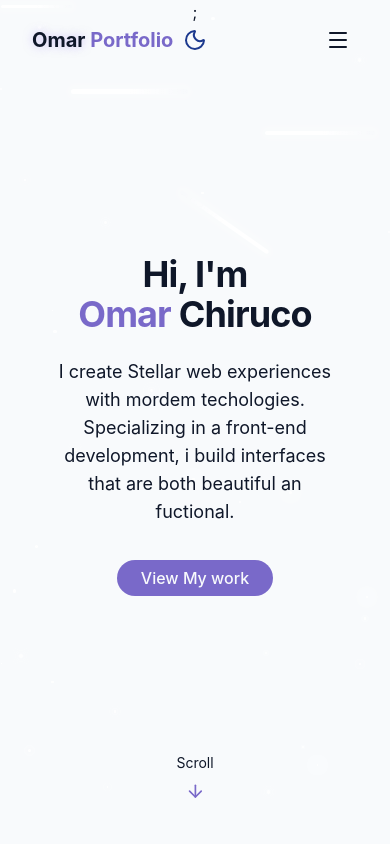
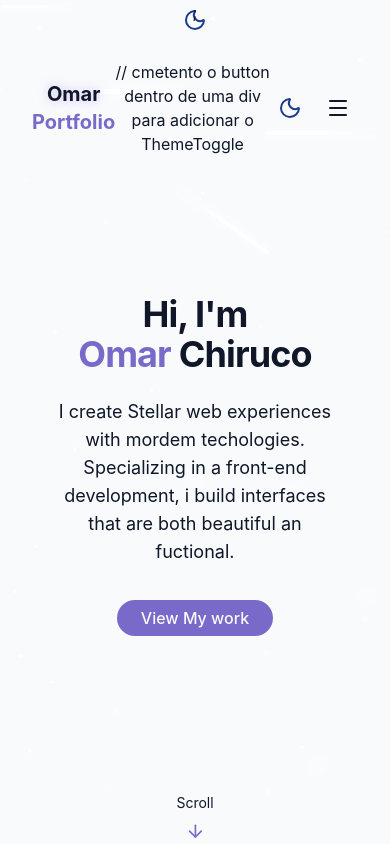
Before and after one commit to ChirucoOmar/protifolio, a React (Vite) app: page / in a window 390 px wide. Shown: the top 844 px of the page. Built offline with nearby package versions, Linux system fonts and the light colour scheme.

Commit message:
alteração  no Nav bar e no ThemeToogle

```diff
--- a/src/components/Navbar.jsx
+++ b/src/components/Navbar.jsx
@@ -1,6 +1,8 @@
 import { cn } from "@/lib/utils";
 import { Menu, X } from "lucide-react";
 import { useEffect, useState } from "react";
+import { ThemeToggle } from "./ThemeToggle"; //novo import
+
 
 const navItems = [
   { name: "Home", href: "#hero" },
@@ -16,7 +18,8 @@ export const Navbar = () => {
 
   useEffect(() => {
     const handleScroll = () => {
-      setIsScrolled(window.screenY > 10);
+                    // alterar window.screenY por window.scrollY
+      setIsScrolled(window.scrollY > 10);
     };
 
     window.addEventListener("scroll", handleScroll);
@@ -54,7 +57,9 @@ export const Navbar = () => {
         </div>
 
         {/* mobile nav */}
-
+        // cmetento o button dentro de uma div para adicionar o ThemeToggle
+        <div className="flex items-center gap-2 md:hidden">
+            <ThemeToggle />
           <button
             onClick={() => setIsMenuOpen((prev) => !prev)}
             className="md:hidden p-2 text-foreground z-50"
@@ -62,6 +67,7 @@ export const Navbar = () => {
           >
             {isMenuOpen ? <X size={24} /> : <Menu size={24} />}
           </button>
+        </div>
 
         <div
           className={cn(
--- a/src/components/ThemeToggle.jsx
+++ b/src/components/ThemeToggle.jsx
@@ -31,8 +31,10 @@ export const ThemeToggle = () => {
   return (
     <button
       onClick={toggleTheme}
+
+      // alterado fixed max-sm:hidden top-5 right-5 z-50 p-2 rounded-full transition-colors duration-300 por "p-2 rounded-full transition-colors duration-300",
       className={cn(
-         "fixed top-5 left-1/2 -translate-x-1/2 z-50 p-2 rounded-full transition-colors duration-300",
+         "p-2 rounded-full transition-colors duration-300",
         "focus:outline-hidden"
       )}
     >
```
Lines whose indentation alone changed are shown as unchanged.
